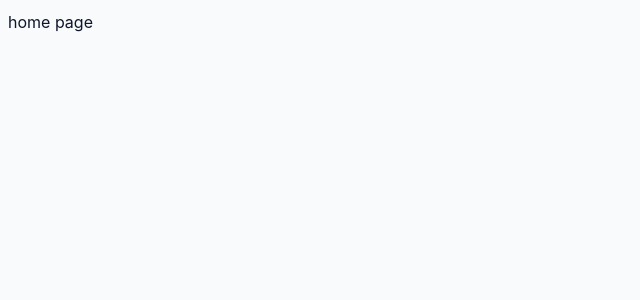
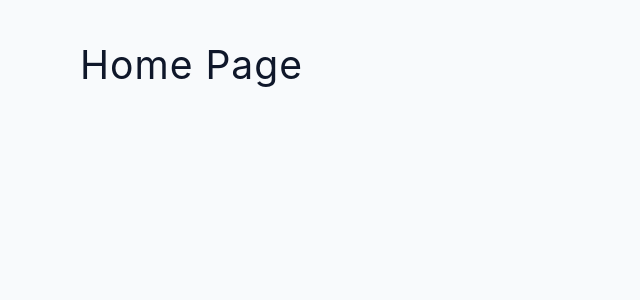
Before and after one commit to dejanV91/52-React-Router, a React (Create React App) app: page / in a window 1280 px wide. Shown: the top 300 px of the page, without its empty margins (0-640 px from the left). Built offline with nearby package versions, Linux system fonts and the light colour scheme.

Commit message:
initial commit

```diff
--- a/src/App.js
+++ b/src/App.js
@@ -1,10 +1,16 @@
 import { BrowserRouter, Routes, Route } from "react-router-dom";
+
+import Home from "./pages/Home";
+import About from "./pages/About";
+import Products from "./pages/Products";
 
 function App() {
   return (
     <BrowserRouter>
       <Routes>
-        <Route path="/" element={<div>home page</div>} />
+        <Route path="/" element={<Home />} />
+        <Route path="about" element={<About />} />
+        <Route path="products" element={<Products />} />
         <Route
           path="testing"
           element={
```
